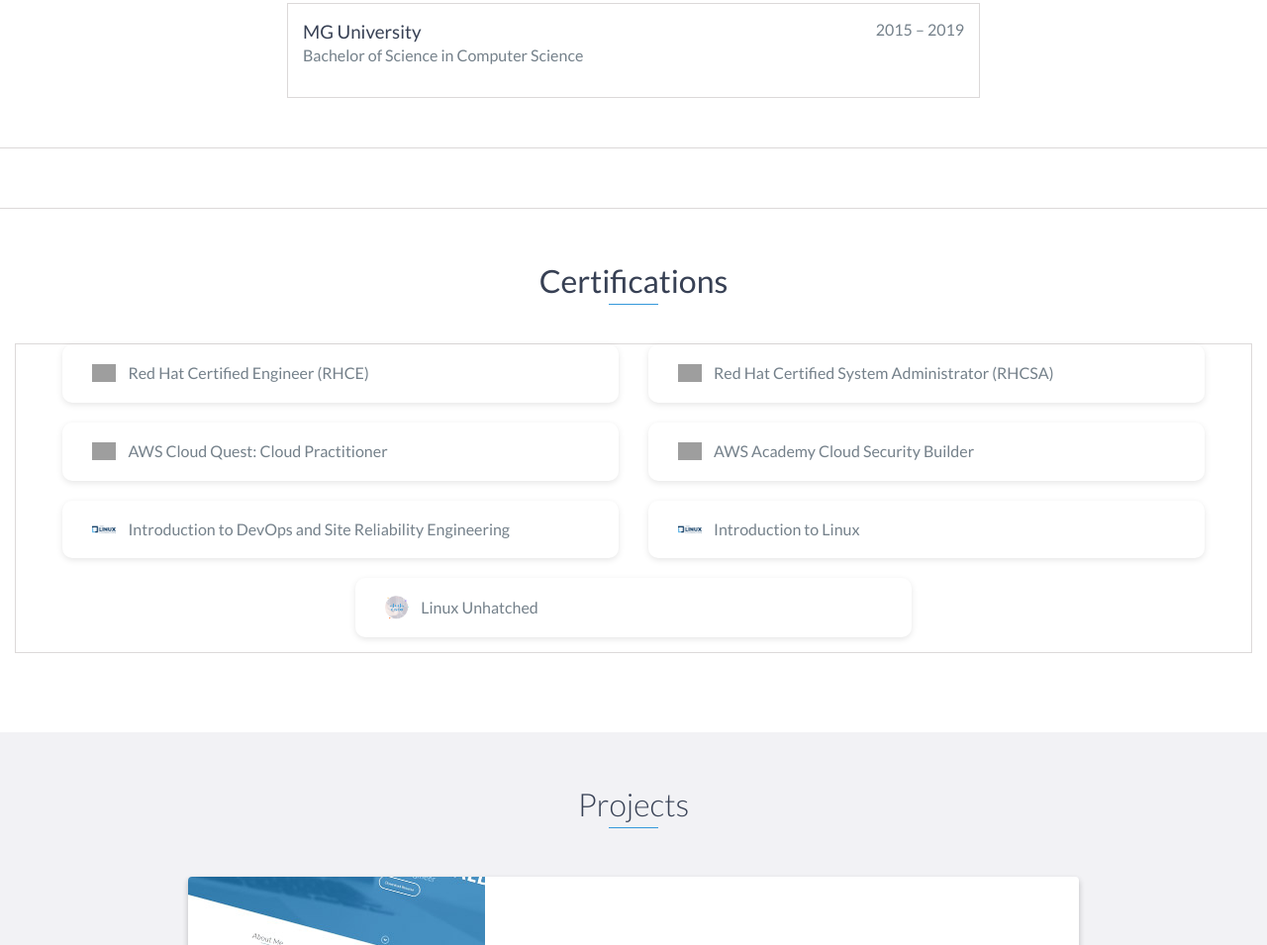
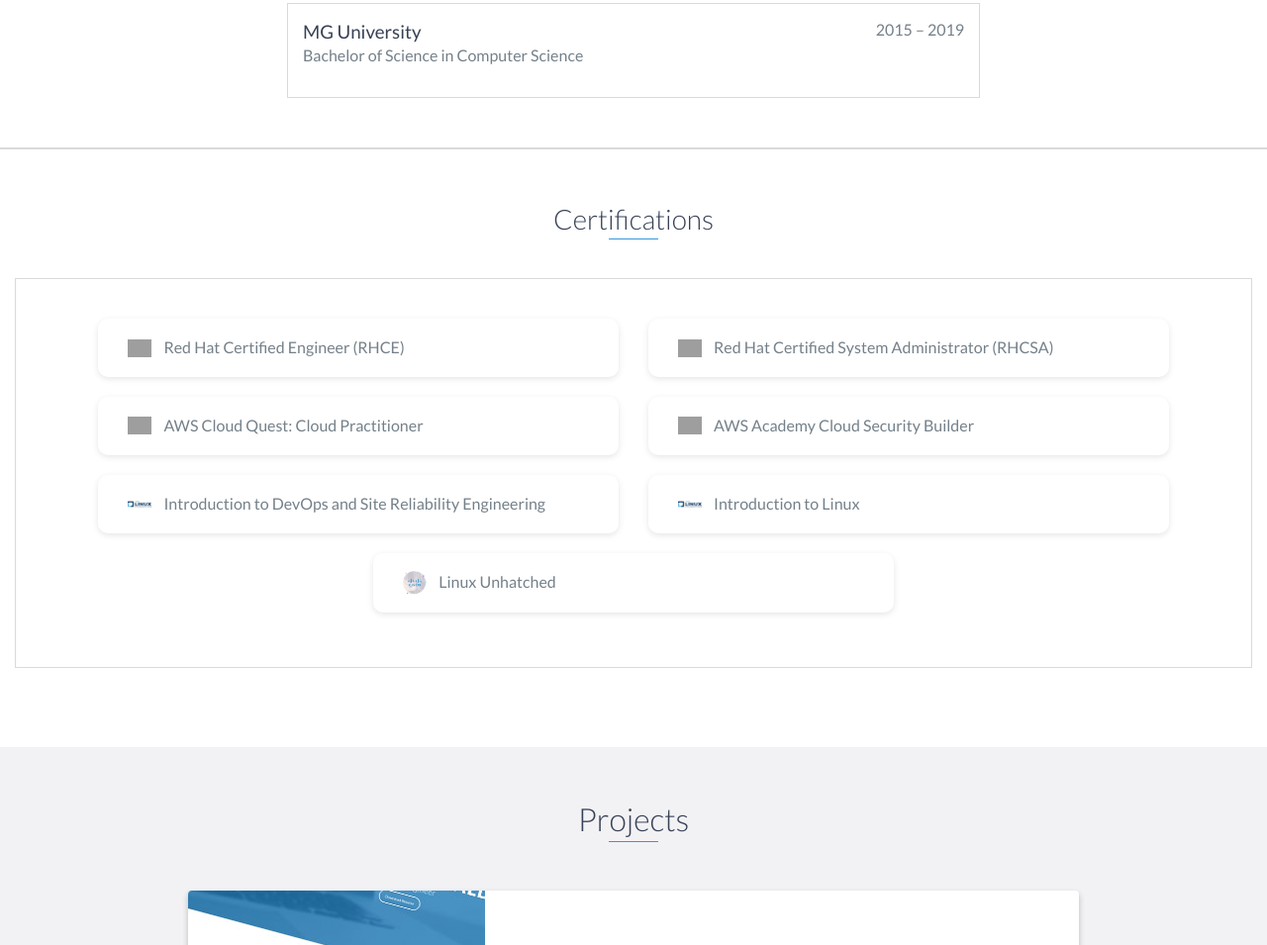
Before and after one commit to BasilTAlias/BasilTAlias.github.io, a website: page index.html in a window 1280 px wide. Shown: the part 2208-3163 px from the top of the page at 99% size. Drawn offline with nearby package versions, Linux system fonts and the light colour scheme; grey boxes are pictures that could not be loaded.

Commit message:
Update index.html

```diff
--- a/index.html
+++ b/index.html
@@ -17,7 +17,7 @@
         #certifications .heading {
             margin-bottom: 40px;
             font-size: 32px;
-            font-weight: 700;
+            font-weight: 400;
             text-align: center;
             position: relative;
         }
@@ -137,11 +137,11 @@
         </div>
     </div>
 
-<div class="optional-section" id="certifications" style="margin-top: 60px;">
-    <h2 class="heading" style="font-family: 'Lato', sans-serif; font-weight: 400; font-size: 32px; text-align: center;">Certifications</h2>
+<div class="optional-section" id="certifications" >
+    <h2 class="heading" style="font-family: 'Lato', sans-serif; font-weight: 300; font-size: 28px; text-align: center;">Certifications</h2>
 
-        <div class="optional-section-block" style="max-width: 100%; padding: 0;">
-<!-- Row 1: Red Hat -->
+    <div class="optional-section-block" style="max-width: 100%; padding: 40px;">
+        <!-- Row 1: Red Hat -->
         <ul style="list-style: none; padding: 0; display: flex; justify-content: center; flex-wrap: wrap; gap: 30px; margin-bottom: 20px;">
             <li style="width: 45%; min-width: 320px; background: #fff; border-radius: 10px; padding: 18px 30px; box-shadow: 0 2px 6px rgba(0,0,0,0.1); font-size: clamp(13px, 1.4vw, 16px); display: flex; align-items: center; gap: 12px;">
                 <img src="https://img.icons8.com/color/48/000000/red-hat.png" alt="RHCE" width="24"> Red Hat Certified Engineer (RHCE)
```
